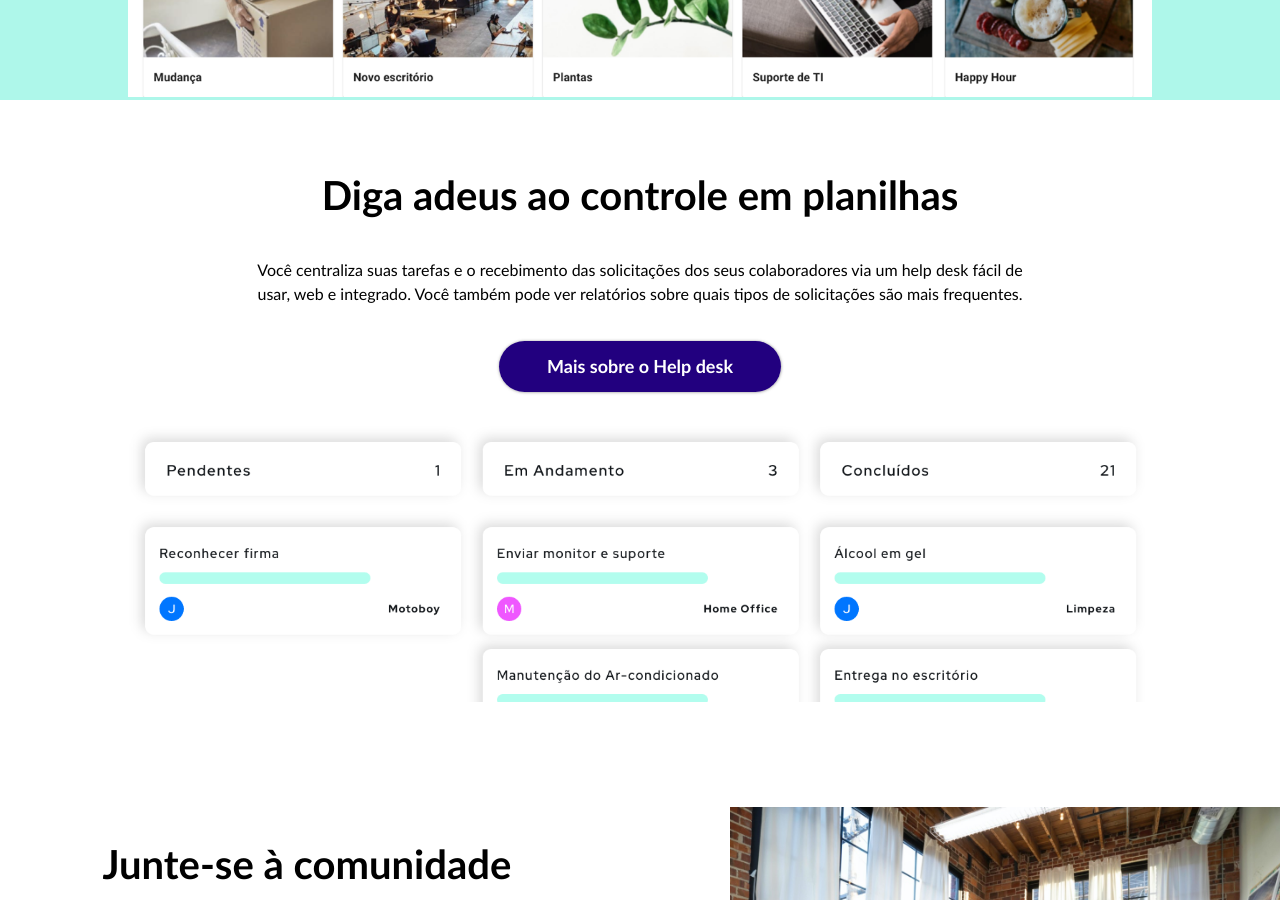
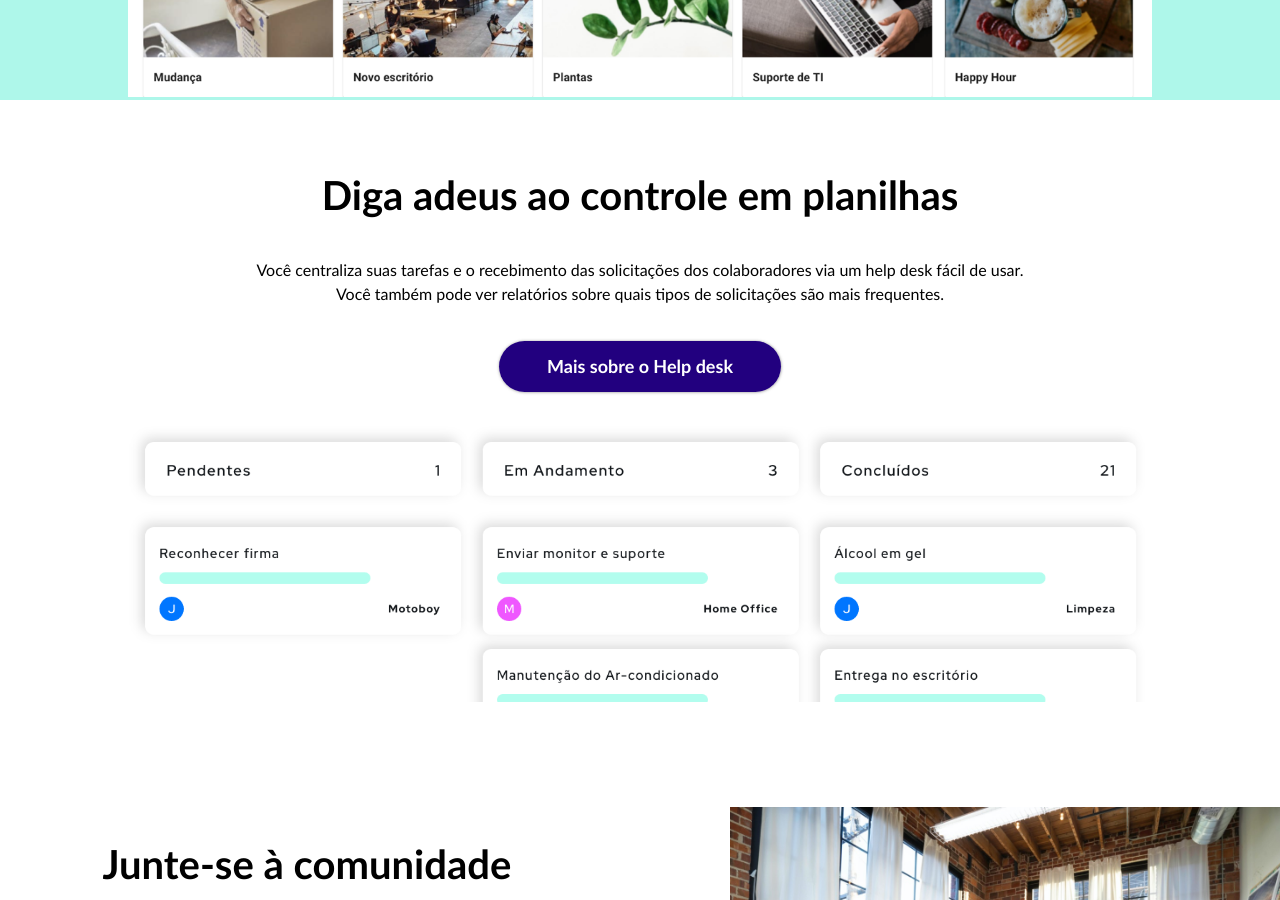
Before and after one commit to lobby-tech/lobby.tech, a Jekyll site: the page built from index.html, in a window 1280 px wide and 900 px high, scrolled down 1224 px. Built offline with Jekyll 4.4.1, drawn with Linux system fonts in a browser that asks for light colours; some of the changed lines change nothing that is shown.

Commit message:
Updated text

```diff
--- a/_layouts/home.html
+++ b/_layouts/home.html
@@ -35,10 +35,10 @@
       </a>
       <div class="header__menu">
         <a
-          href="/form"
+          href="https://blog.lobby.tech"
           class="header__menu-item"
         >
-          Criar conta
+          Blog
         </a>
         &nbsp;
         <a
--- a/index.html
+++ b/index.html
@@ -55,7 +55,7 @@
     <h2>Diga adeus ao controle em planilhas</h2>
     <p class="p--mid">
       Você centraliza suas tarefas e o recebimento
-      das solicitações dos seus colaboradores via um help desk fácil de usar, web e integrado.
+      das solicitações dos colaboradores via um help desk fácil de usar.
       Você também pode ver relatórios sobre quais tipos de solicitações são mais frequentes.
       <br>
       <br>
```
